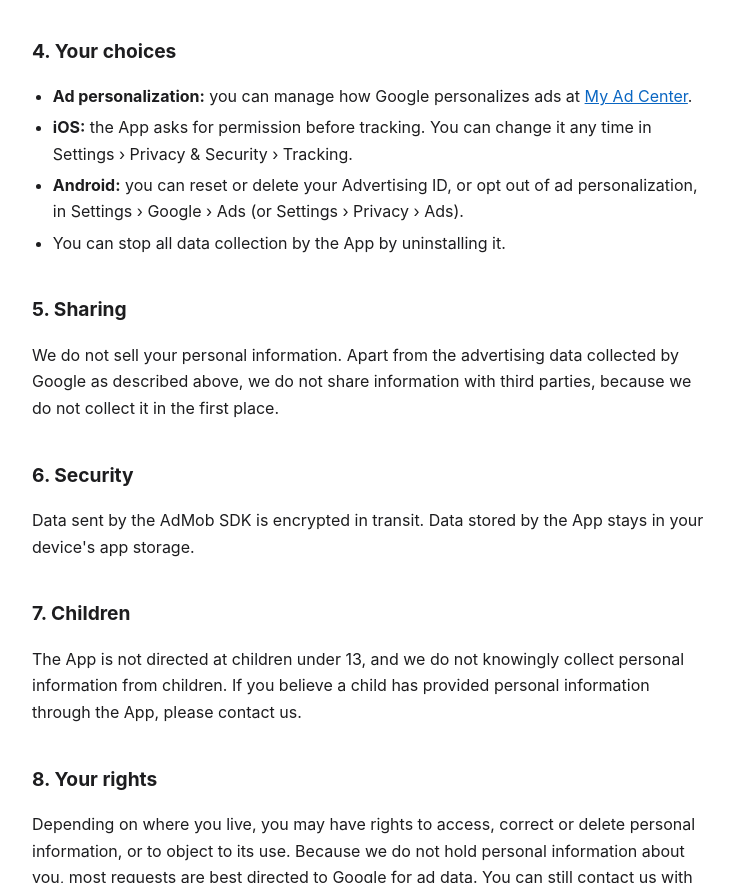
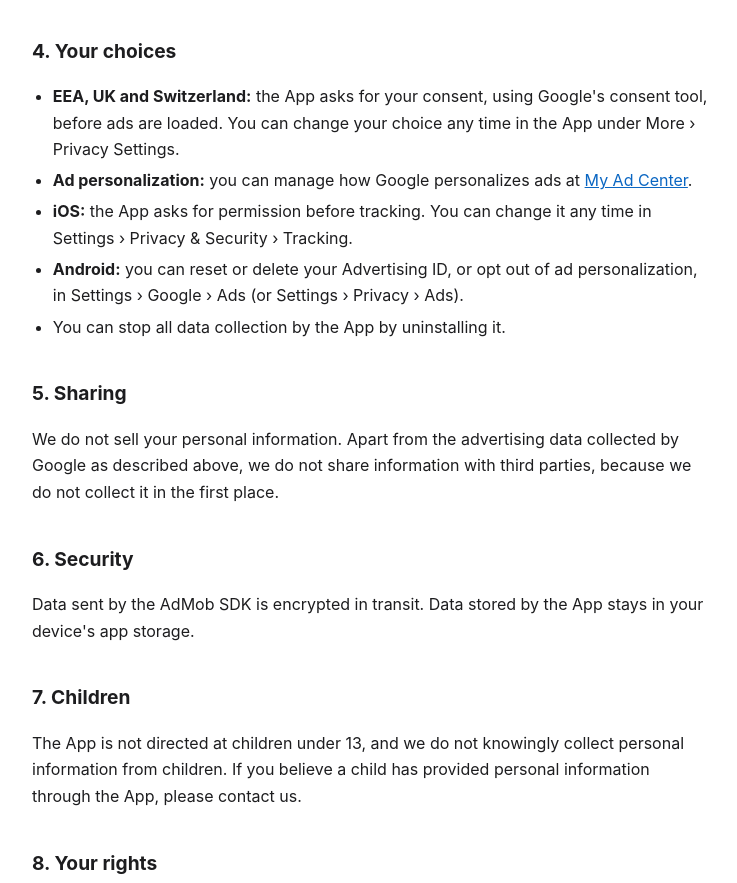
Before and after one commit to apppeppers/pages, a plain HTML site: page katsoben/privacy.html in a window 1280 px wide. Shown: the part 1020-1903 px from the top of the page, without its empty margins (268-1005 px from the left). Drawn offline with Linux system fonts and the light colour scheme.

Commit message:
Describe the EU/UK consent prompt in the KatSoben privacy policy
Co-Authored-By: Claude Opus 5.5 <noreply@anthropic.com>

```diff
--- a/katsoben/privacy.html
+++ b/katsoben/privacy.html
@@ -35,6 +35,7 @@
 
   <h2>4. Your choices</h2>
   <ul>
+    <li><strong>EEA, UK and Switzerland:</strong> the App asks for your consent, using Google's consent tool, before ads are loaded. You can change your choice any time in the App under More › Privacy Settings.</li>
     <li><strong>Ad personalization:</strong> you can manage how Google personalizes ads at <a href="https://myadcenter.google.com/">My Ad Center</a>.</li>
     <li><strong>iOS:</strong> the App asks for permission before tracking. You can change it any time in Settings › Privacy &amp; Security › Tracking.</li>
     <li><strong>Android:</strong> you can reset or delete your Advertising ID, or opt out of ad personalization, in Settings › Google › Ads (or Settings › Privacy › Ads).</li>
```
